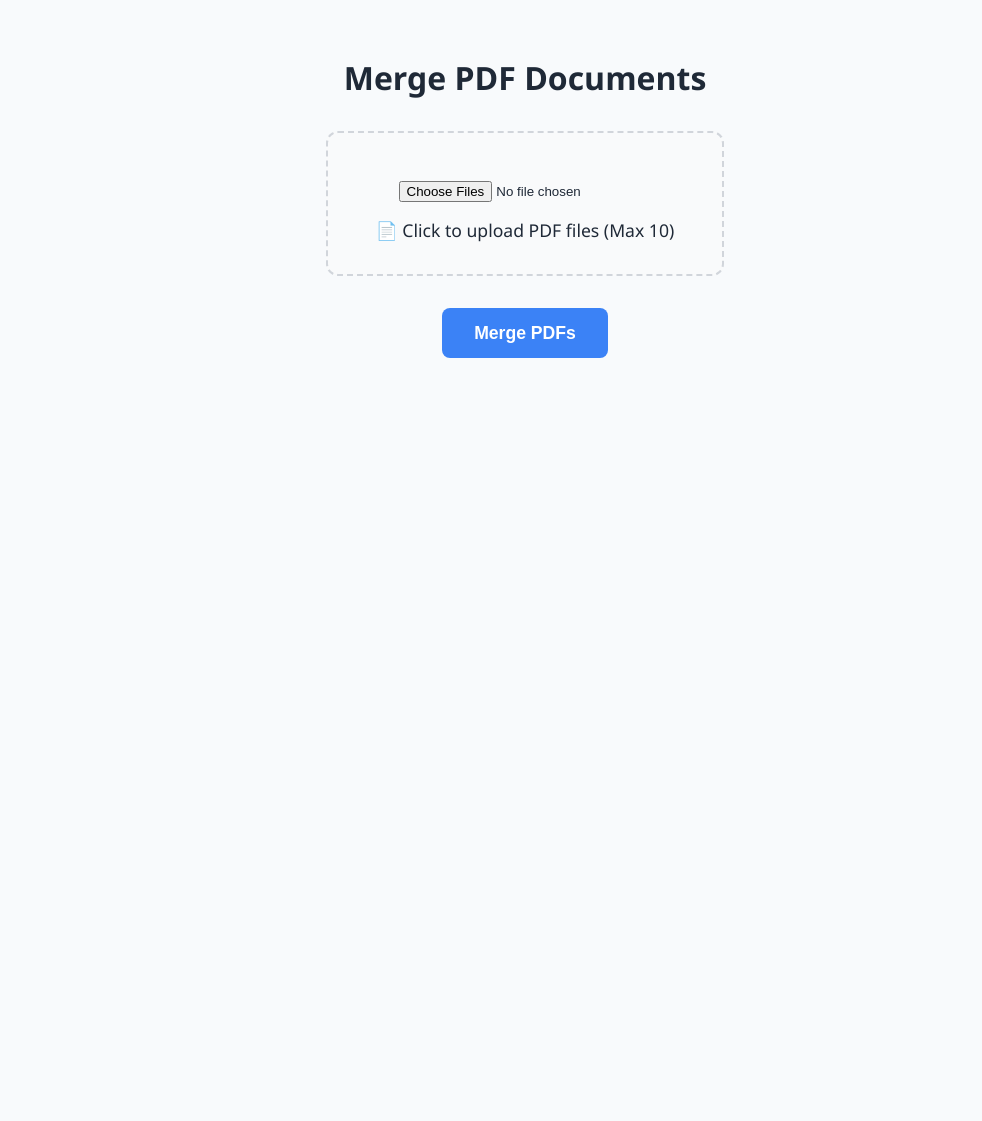
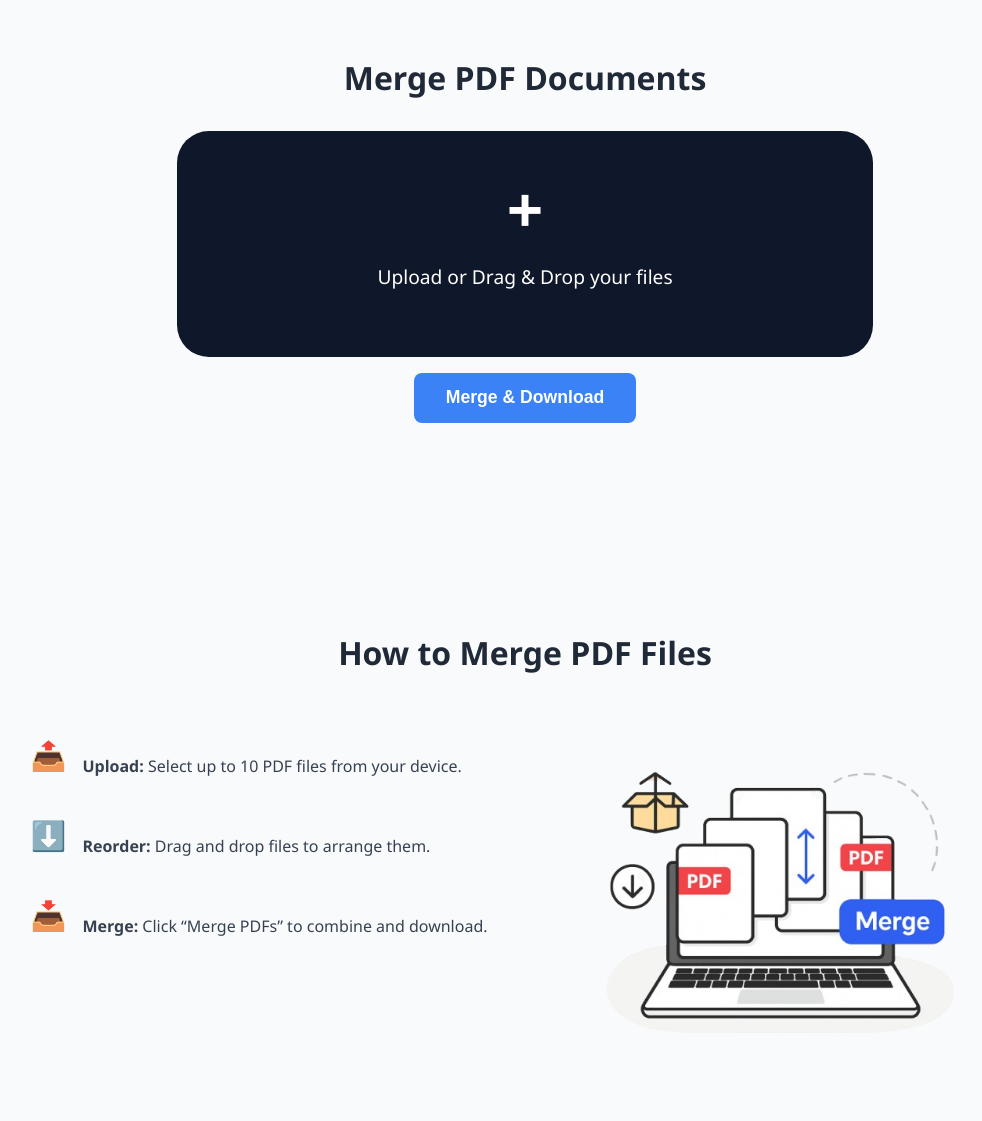
Before and after one commit to disururathnayake/QuickConverter, a React app in the folder client/: page /merge-pdf in a window 1280 px wide. Shown: the part 126-1247 px from the top of the page, without its empty margins (115-1097 px from the left). Before the commit the page ends 800 px from the top, so only its background shows below. Built offline with nearby package versions, Linux system fonts and the light colour scheme.

Commit message:
merge-guide

```diff
--- a/client/src/Mergepdf.css
+++ b/client/src/Mergepdf.css
@@ -149,3 +149,138 @@ button:disabled {
     flex-direction: column;
     align-items: center;
   }
+
+  .guide-section {
+    display: flex;
+    align-items: center;
+    justify-content: center;
+    gap: 2rem;
+    background-color: #f9fafb;
+    padding: 4rem 2rem;
+    border-radius: 12px;
+    margin-top: 4rem;
+    width: 100%;
+    max-width: 1200px;
+    margin-left: auto;
+    margin-right: auto;
+    flex-wrap: wrap;
+  }
+
+  .guide-section h2 {
+    font-size: 2rem;
+    font-weight: bold;
+    color: #1f2937;
+    margin-bottom: 2rem;
+  }
+
+  .guide-content {
+    display: flex;
+    flex-wrap: wrap;
+    justify-content: center;
+    align-items: flex-start;
+    gap: 2rem;
+  }
+
+  .guide-steps {
+    flex: 1;
+    min-width: 320px;
+  }
+
+  .step {
+    display: flex;
+    align-items: flex-start;
+    margin-bottom: 1.5rem;
+    font-size: 1.1rem;
+    line-height: 1.5;
+  }
+
+  .step-icon {
+    font-size: 1.8rem;
+    margin-right: 1rem;
+    line-height: 1.2;
+  }
+
+  .step p {
+    font-size: 1rem;
+    color: #374151;
+  }
+
+  .guide-image {
+    flex: 1;
+    display: flex;
+    justify-content: center;
+    min-width: 320px;
+  }
+
+  .guide-image img {
+    width: 100%;
+    max-width: 500px;
+    height: auto;
+    object-fit: contain;
+  }
+  .guide-heading {
+    font-size: 2.5rem;
+    font-weight: 700;
+    text-align: center;
+    color: #111827;
+    margin-bottom: 3rem;
+  }
+
+  .custom-upload {
+    position: relative;
+    display: flex;
+    flex-direction: column;
+    align-items: center;
+    justify-content: center;
+    padding: 3rem;
+    background-color: #0f172a;
+    border-radius: 2rem;
+    color: white;
+    cursor: pointer;
+    transition: background-color 0.3s ease;
+    width: 100%;
+    max-width: 600px;
+    margin: 0 auto;
+    text-align: center;
+  }
+
+  .custom-upload input[type="file"] {
+    position: absolute;
+    inset: 0;
+    width: 100%;
+    height: 100%;
+    opacity: 0;
+    cursor: pointer;
+    z-index: 2;
+  }
+
+  /* .upload-circle {
+    background-color: white;
+    color: #111;
+    width: 80px;
+    height: 80px;
+    border-radius: 50%;
+    font-size: 2.5rem;
+    display: flex;
+    align-items: center;
+    justify-content: center;
+    margin-bottom: 1rem;
+    box-shadow: 2px 2px 0 #444;
+    z-index: 1;
+  } */
+
+  .plus-icon {
+    font-weight: 700;
+    font-size: 4rem; /* You can try 3rem or 4rem to fit inside cleanly */
+    color: #ffffff;
+    border-color: #d1d5db;
+    line-height: 1;
+    display: inline-block;
+    transform: translateY(-2px); /* ✅ Nudge down if needed */
+  }
+
+  .custom-upload p {
+    font-size: 1.2rem;
+    font-weight: 500;
+    z-index: 1;
+  }
--- a/client/src/Mergepdf.jsx
+++ b/client/src/Mergepdf.jsx
@@ -5,6 +5,7 @@ import "./Mergepdf.css";
 import usePageTitle from "./hooks/usePageTitle";
 import { API_BASE_URL } from "./config";
 import { Helmet } from "react-helmet";
+import mergeGuideImg from "./assets/merge-guide.png";
 
 function Mergepdf() {
     const [files, setFiles] = useState([]);
@@ -99,7 +100,7 @@ function Mergepdf() {
                 <h1>Merge PDF Documents</h1>
                 <form onSubmit={handleSubmit} className="mergepdf-form">
                     <div className="upload-section">
-                        <label className="upload-box">
+                        <label className="custom-upload">
                             <input
                                 type="file"
                                 accept="application/pdf"
@@ -107,13 +108,16 @@ function Mergepdf() {
                                 onChange={handleFileChange}
                                 hidden
                             />
-                            📄 Click to upload PDF files (Max 10)
+                            <div className="upload-circle">
+                                <span className="plus-icon">+</span>
+                            </div>
+                            <p>Upload or Drag & Drop your files</p>
                         </label>
 
                         {error && <p className="error-message">{error}</p>}
 
                         <button type="submit" disabled={loading}>
-                            {loading ? "Merging..." : "Merge PDFs"}
+                            {loading ? "Merging..." : "Merge & Download"}
                         </button>
                     </div>
                     {loading && (
@@ -162,7 +166,37 @@ function Mergepdf() {
                         </DragDropContext>
                     </div>
                 )}
+
             </div>
+
+            <section className="guide-section">
+                <h2 className="guide-heading">How to Merge PDF Files</h2>
+                <div className="guide-content">
+                    <div className="guide-steps">
+
+
+                        <div className="step">
+                            <span className="step-icon">📤</span>
+                            <p><strong>Upload:</strong> Select up to 10 PDF files from your device.</p>
+                        </div>
+
+                        <div className="step">
+                            <span className="step-icon">⬇️</span>
+                            <p><strong>Reorder:</strong> Drag and drop files to arrange them.</p>
+                        </div>
+
+                        <div className="step">
+                            <span className="step-icon">📥</span>
+                            <p><strong>Merge:</strong> Click “Merge PDFs” to combine and download.</p>
+                        </div>
+                    </div>
+
+
+                    <div className="guide-image">
+                        <img src={mergeGuideImg} alt="Merging PDF Illustration" />
+                    </div>
+                </div>
+            </section>
         </>
     );
 }
```
Also changed, not shown: client/src/assets/merge-guide.png (added), 8 other files.
